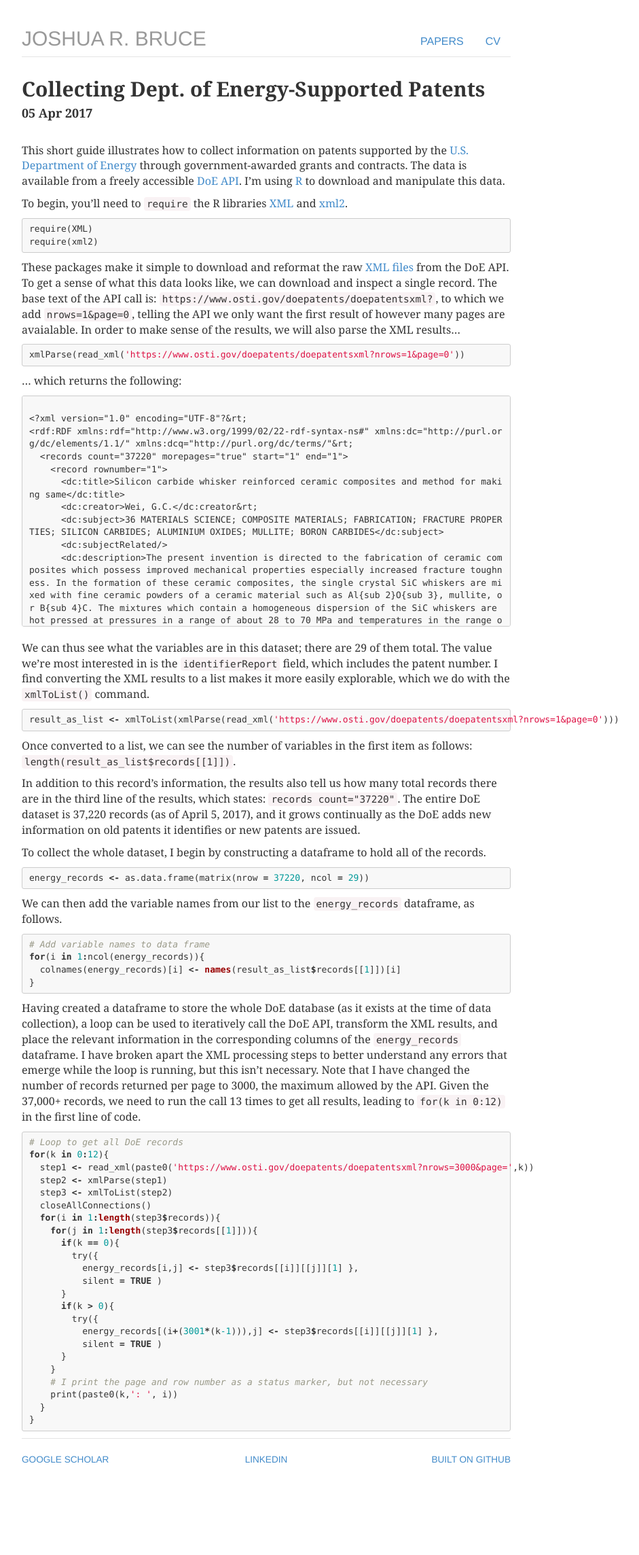
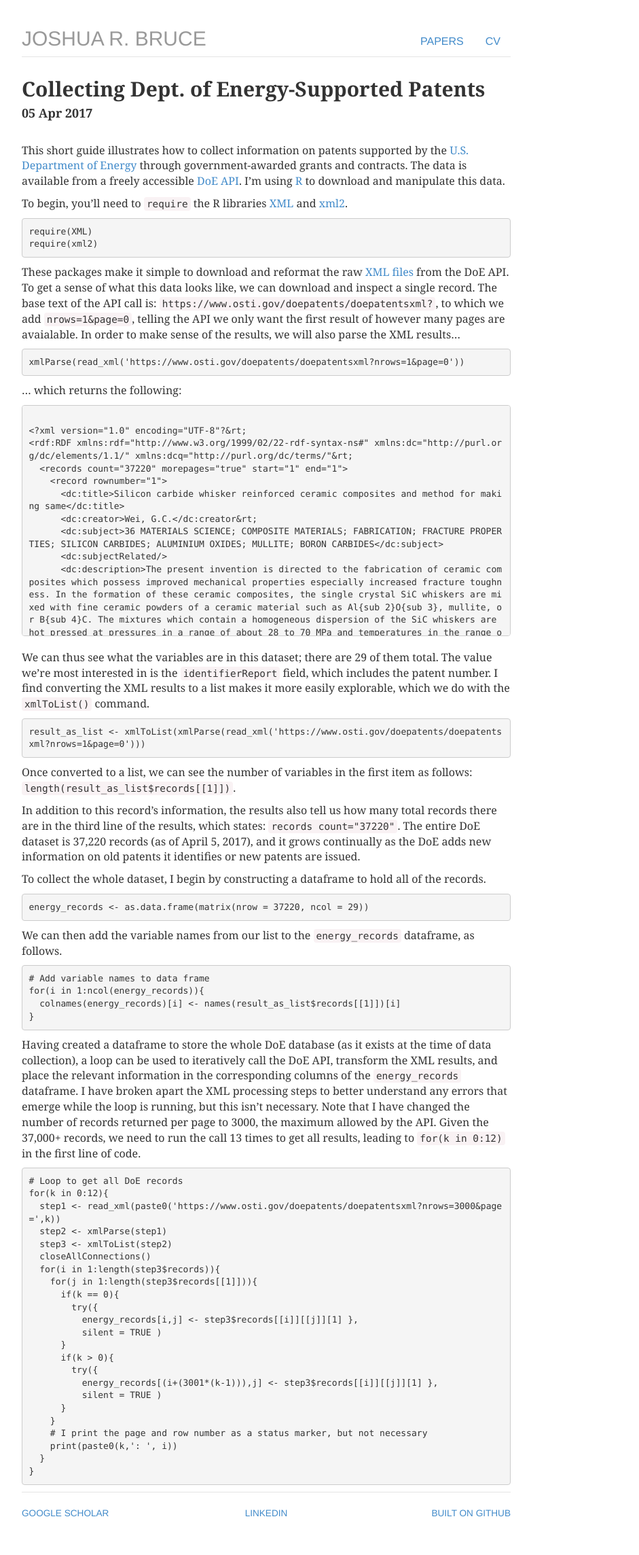
Before and after one commit to joshuarbruce/joshuarbruce.github.io, a Jekyll site: the page built from _posts/2017-04-05-getting-doe-patents.md, in a window 1280 px wide. Shown: the whole page at 68% size, without its empty margins (248-1189 px from the left). Built offline with Jekyll 4.4.1, drawn with Linux system fonts in a browser that asks for light colours; nearby versions of some CDN libraries; before the commit the page ends 2209 px from its top, so only the background shows below that.

Commit message:
Update style.css

```diff
--- a/css/style.css
+++ b/css/style.css
@@ -111,75 +111,3 @@
 blockquote {
     border-left: none;
 }
-
-/* github style pygments theme for jekyll */
-/* from https://github.com/aahan/pygments-github-style */
-/* more at https://kvurd.com/blog/my-jekyll-blog-setup-bootstrap-sass-pygments/ */
-
-.highlight pre code {
-  white-space: pre;       /* forces <code> to respect <pre> formatting */
-}
-
-.highlight pre, pre, .highlight .hll { background-color: #f8f8f8; border: 1px solid #ccc; padding: 6px 10px; border-radius: 3px; }
-.highlight .c { color: #999988; font-style: italic; }
-.highlight .err { color: #a61717; background-color: #e3d2d2; }
-.highlight .k { font-weight: bold; }
-.highlight .o { font-weight: bold; }
-.highlight .cm { color: #999988; font-style: italic; }
-.highlight .cp { color: #999999; font-weight: bold; }
-.highlight .c1 { color: #999988; font-style: italic; }
-.highlight .cs { color: #999999; font-weight: bold; font-style: italic; }
-.highlight .gd { color: #000000; background-color: #ffdddd; }
-.highlight .gd .x { color: #000000; background-color: #ffaaaa; }
-.highlight .ge { font-style: italic; }
-.highlight .gr { color: #aa0000; }
-.highlight .gh { color: #999999; }
-.highlight .gi { color: #000000; background-color: #ddffdd; }
-.highlight .gi .x { color: #000000; background-color: #aaffaa; }
-.highlight .go { color: #888888; }
-.highlight .gp { color: #555555; }
-.highlight .gs { font-weight: bold; }
-.highlight .gu { color: #800080; font-weight: bold; }
-.highlight .gt { color: #aa0000; }
-.highlight .kc { font-weight: bold; }
-.highlight .kd { font-weight: bold; }
-.highlight .kn { font-weight: bold; }
-.highlight .kp { font-weight: bold; }
-.highlight .kr { font-weight: bold; }
-.highlight .kt { color: #445588; font-weight: bold; }
-.highlight .m { color: #009999; }
-.highlight .s { color: #dd1144; }
-.highlight .n { color: #333333; }
-.highlight .na { color: teal; }
-.highlight .nb { color: #0086b3; }
-.highlight .nc { color: #445588; font-weight: bold; }
-.highlight .no { color: teal; }
-.highlight .ni { color: purple; }
-.highlight .ne { color: #990000; font-weight: bold; }
-.highlight .nf { color: #990000; font-weight: bold; }
-.highlight .nn { color: #555555; }
-.highlight .nt { color: navy; }
-.highlight .nv { color: teal; }
-.highlight .ow { font-weight: bold; }
-.highlight .w { color: #bbbbbb; }
-.highlight .mf { color: #009999; }
-.highlight .mh { color: #009999; }
-.highlight .mi { color: #009999; }
-.highlight .mo { color: #009999; }
-.highlight .sb { color: #dd1144; }
-.highlight .sc { color: #dd1144; }
-.highlight .sd { color: #dd1144; }
-.highlight .s2 { color: #dd1144; }
-.highlight .se { color: #dd1144; }
-.highlight .sh { color: #dd1144; }
-.highlight .si { color: #dd1144; }
-.highlight .sx { color: #dd1144; }
-.highlight .sr { color: #009926; }
-.highlight .s1 { color: #dd1144; }
-.highlight .ss { color: #990073; }
-.highlight .bp { color: #999999; }
-.highlight .vc { color: teal; }
-.highlight .vg { color: teal; }
-.highlight .vi { color: teal; }
-.highlight .il { color: #009999; }
-.highlight .gc { color: #999; background-color: #EAF2F5; }
```
